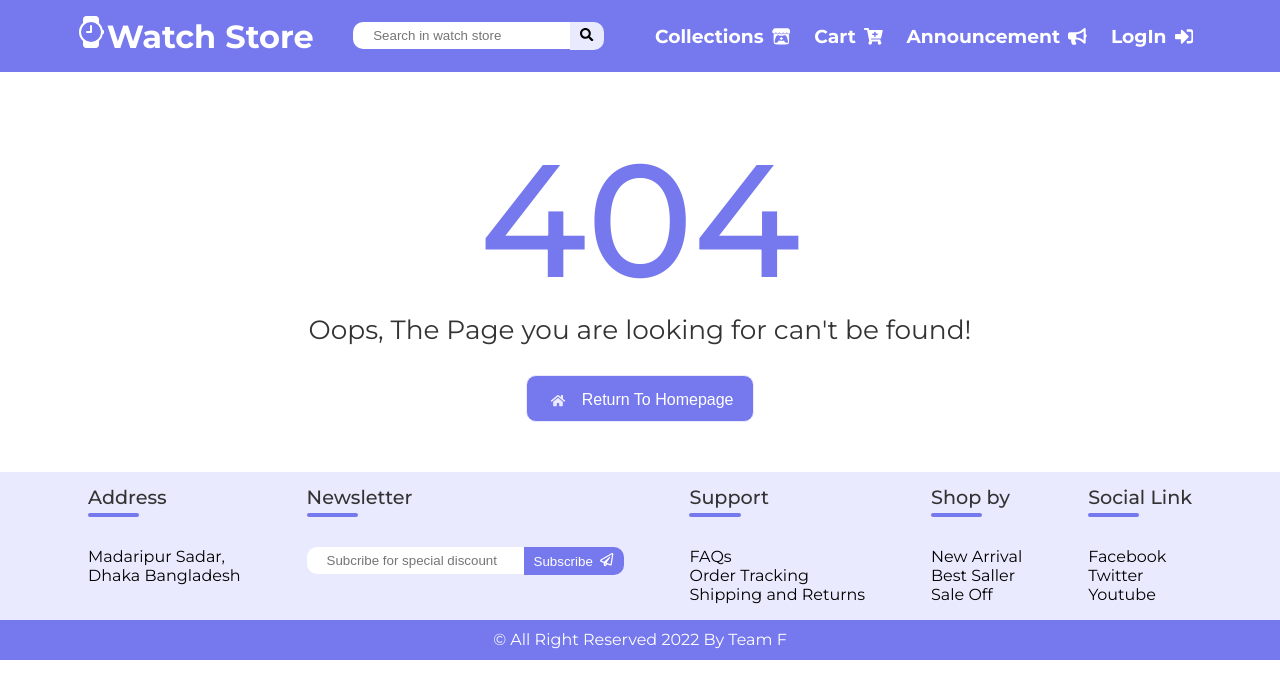
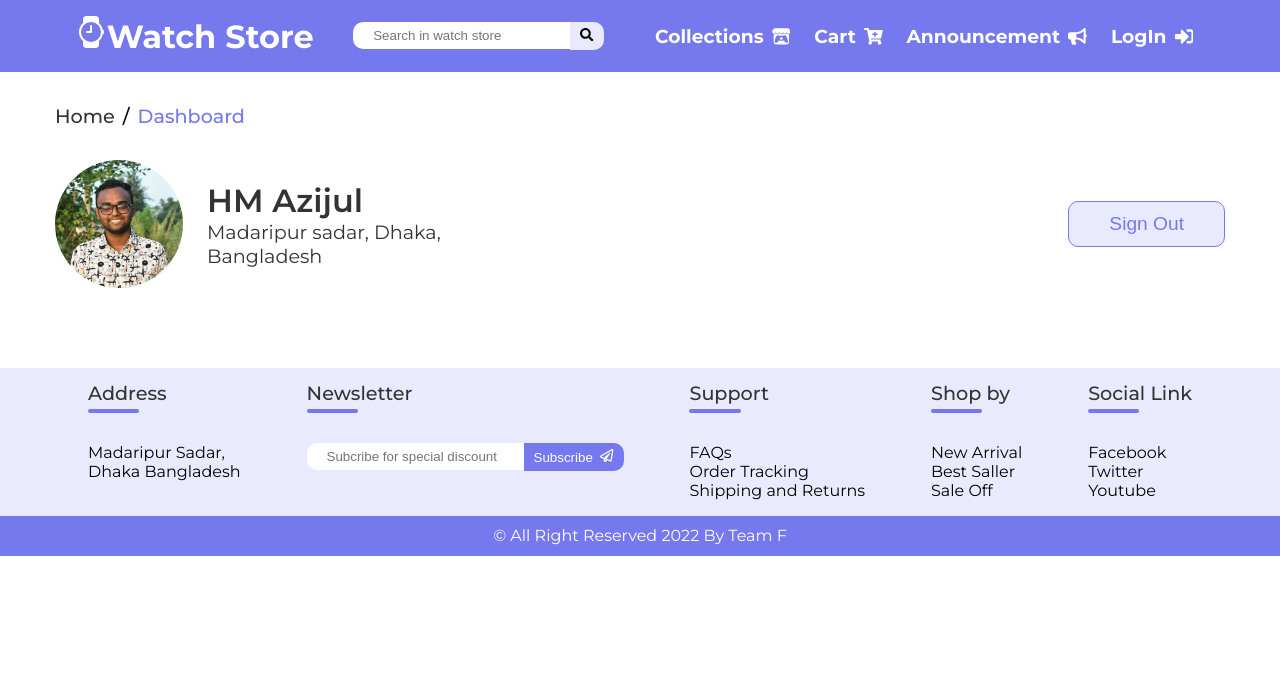
Before and after one commit to XParif/FrontEndWatchStorefsArmyProject, a Next.js app: page /dashboard in a window 1280 px wide. Before the commit this address had no page. Shown: the top 698 px of the page. Built offline with nearby package versions, Linux system fonts and the light colour scheme.

Commit message:
add dashboard page and dashboard component's top section

```diff
--- /dev/null
+++ b/components/dashboard/index.jsx
@@ -0,0 +1,114 @@
+import Link from "next/link";
+import styled from "styled-components";
+import { BaseButton } from "../shared/buttons";
+import Container from "../shared/container";
+
+const Wrap = styled.div`
+  padding: 2rem 0 4rem 0;
+`;
+
+const Top = styled.div``;
+const Body = styled.div``;
+
+const Breadcrumb = styled.ul`
+  & li {
+    display: inline;
+    font-size: ${({ theme }) => theme?.fontSizes?.md};
+    font-weight: ${({ theme }) => theme?.fontWeight?.medium};
+
+    :nth-child(2) {
+      padding: 0 0.5rem;
+    }
+    :last-child {
+      & a {
+        color: ${({ theme }) => theme?.color?.primary};
+      }
+    }
+    & a:hover {
+      color: ${({ theme }) => theme?.color?.primary};
+    }
+  }
+`;
+
+const TopContent = styled.div`
+  display: flex;
+  align-items: center;
+  justify-content: space-between;
+  padding: 2rem 0 1rem 0;
+`;
+
+const SignOutButton = styled(BaseButton)`
+  font-size: ${({ theme }) => theme?.fontSizes?.md};
+  padding: 0.7rem 2.5rem;
+`;
+
+const Profile = styled.div`
+  display: flex;
+  align-items: center;
+  gap: 1.5rem;
+`;
+const Picture = styled.div`
+  height: 8rem;
+  width: 8rem;
+
+  & img {
+    width: 100%;
+    border-radius: 50%;
+  }
+`;
+const Details = styled.div`
+  h3 {
+    font-size: 2rem;
+    font-weight: ${({ theme }) => theme?.fontWeight?.semiBold};
+    color: ${({ theme }) => theme?.color?.text};
+  }
+  p {
+    color: ${({ theme }) => theme?.color?.text};
+    font-size: ${({ theme }) => theme?.fontSizes?.md};
+  }
+`;
+
+const Dashboard = () => {
+  return (
+    <>
+      <Container>
+        <Wrap>
+          <Top>
+            <Breadcrumb>
+              <li>
+                <Link href="/">Home</Link>
+              </li>
+              <li>/</li>
+              <li>
+                <Link href="/dashboard">Dashboard</Link>
+              </li>
+            </Breadcrumb>
+
+            <TopContent>
+              <Profile>
+                <Picture>
+                  <img src="/HM_Azijul.jpg" alt="Profile Picture" />
+                </Picture>
+
+                <Details>
+                  <h3>HM Azijul</h3>
+                  <p>
+                    Madaripur sadar, Dhaka, <br />
+                    Bangladesh
+                  </p>
+                </Details>
+              </Profile>
+              <div>
+                <SignOutButton>Sign Out</SignOutButton>
+              </div>
+            </TopContent>
+          </Top>
+
+          <Body></Body>
+        </Wrap>
+      </Container>
+    </>
+  );
+};
+
+export default Dashboard;
--- /dev/null
+++ b/pages/dashboard.js
@@ -0,0 +1,11 @@
+import Dashboard from "../components/dashboard";
+
+const dashboard = () => {
+  return (
+    <>
+      <Dashboard />
+    </>
+  );
+};
+
+export default dashboard;
```
Also changed, not shown: public/HM_Azijul.jpg (added).
